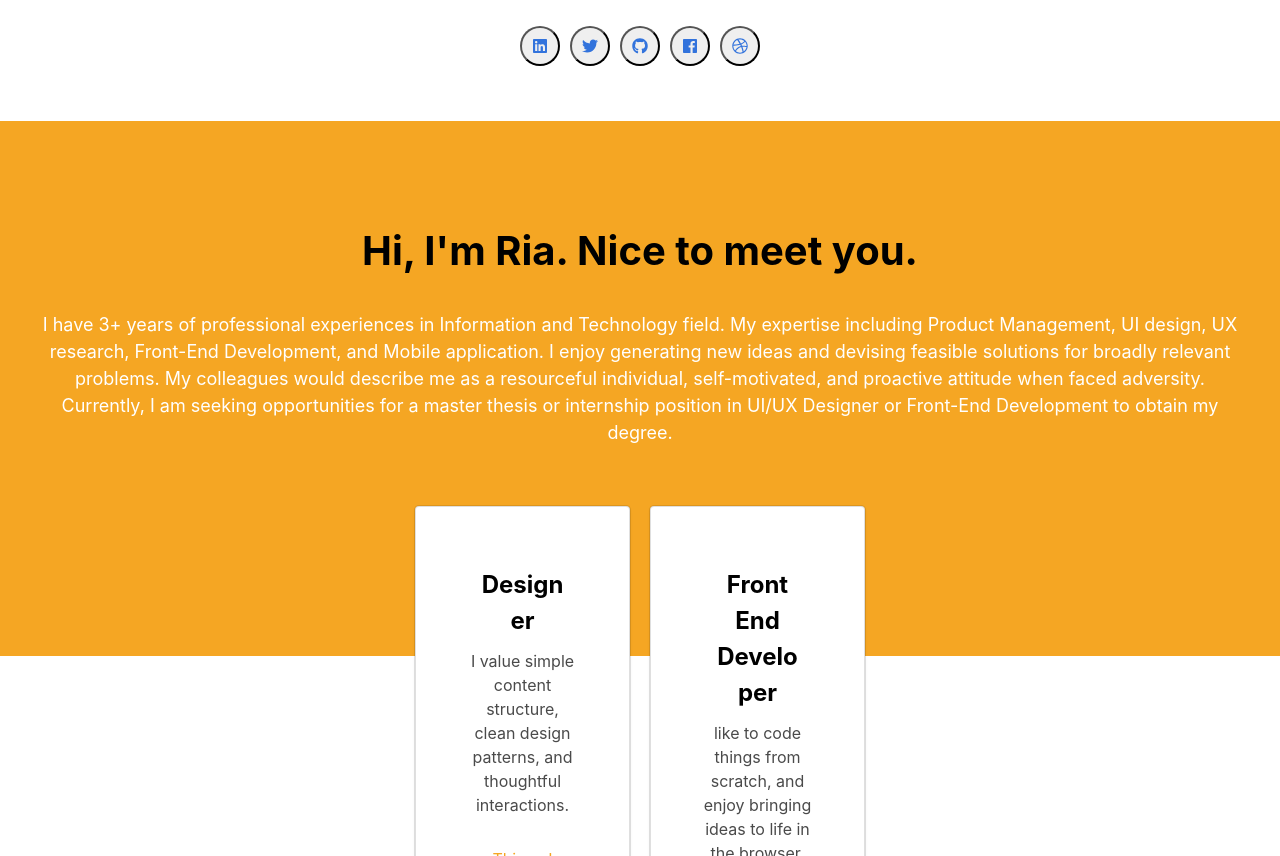
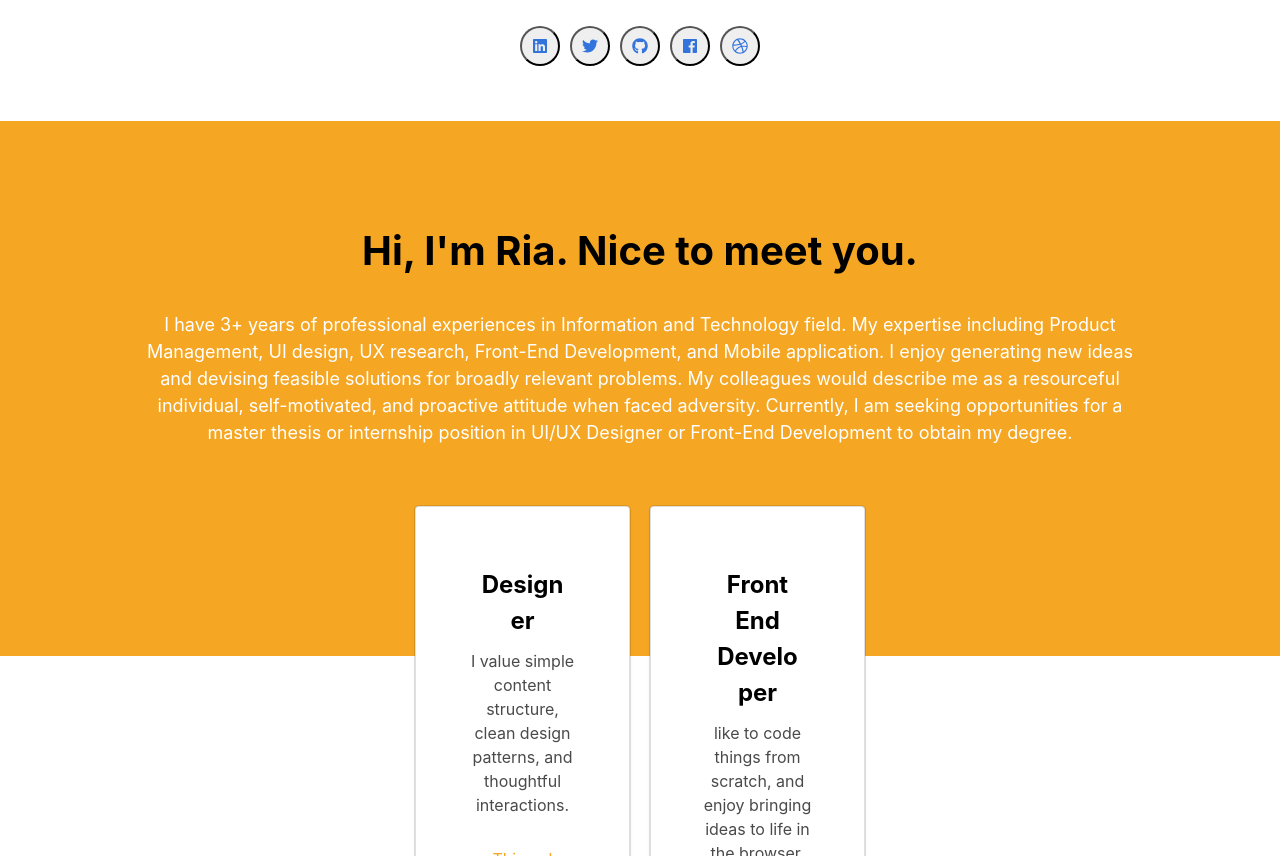
Before and after one commit to riaars/portfolio-ria, a React (Create React App) app: page / in a window 1280 px wide. Shown: the part 560-1416 px from the top of the page. Built offline with nearby package versions, Linux system fonts and the light colour scheme.

Commit message:
change summary

```diff
--- a/src/component/profile/profile.css
+++ b/src/component/profile/profile.css
@@ -29,8 +29,8 @@
   padding-top: 100px;
   margin-bottom: -160px;
   padding-bottom: 200px;
-  padding-left: 20px;
-  padding-right: 20px;
+  padding-left: 120px;
+  padding-right: 120px;
   background-color: #f5a623;
 }
 
```
